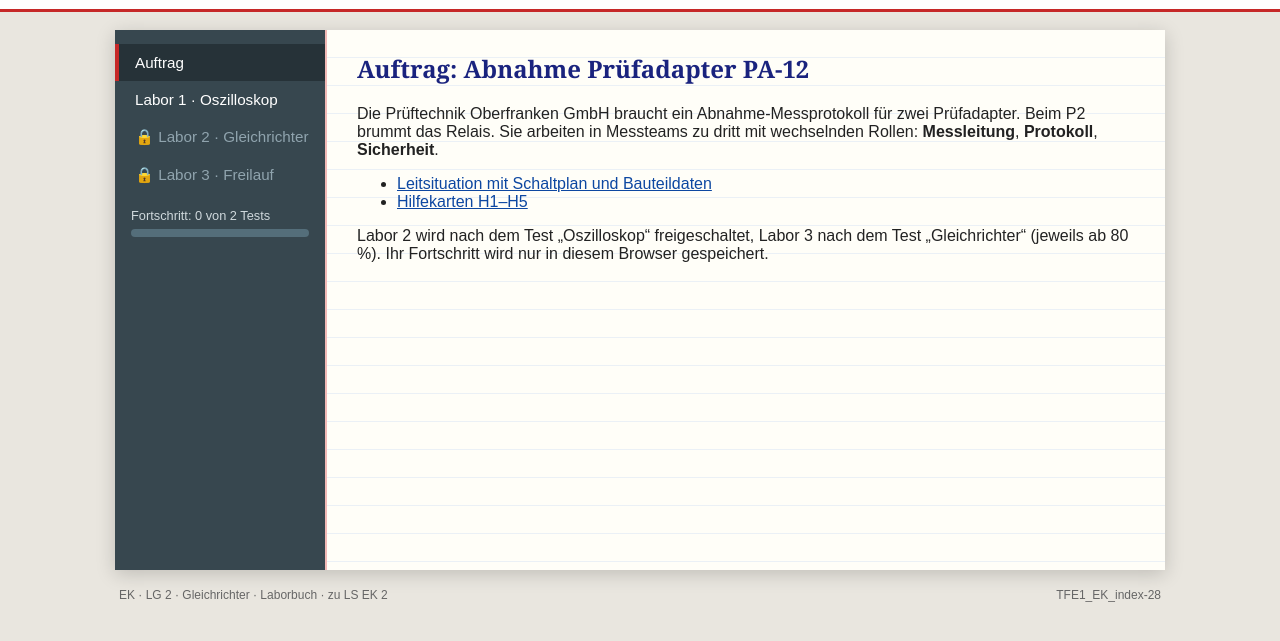
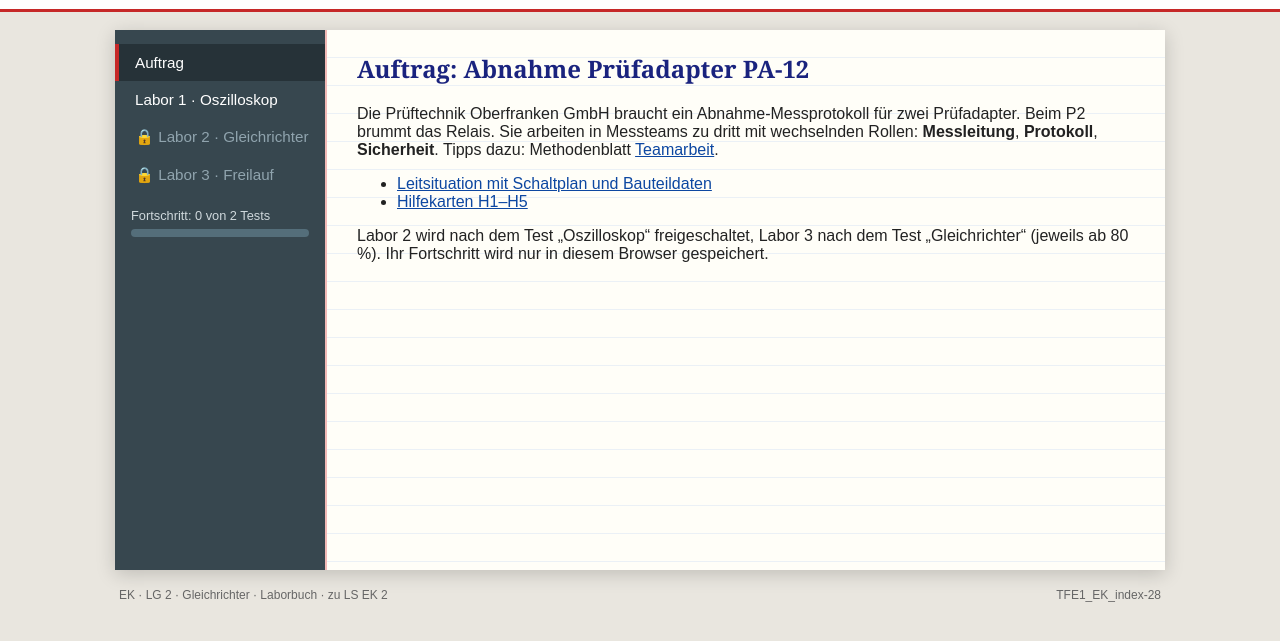
Before and after one commit to BS1-ET/TFE1-EK-02-Gleichrichter, a plain HTML site: page index.html in a window 1280 px wide. Shown: the part 71-712 px from the top of the page. Drawn offline with Linux system fonts and the light colour scheme.

Commit message:
Add files via upload

```diff
--- a/index.html
+++ b/index.html
@@ -36,7 +36,6 @@ button.sek{background:#555}
 input[type=text]{width:130px;padding:4px}
 table{border-collapse:collapse;margin:8px 0}td,th{border:1px solid #bbb;padding:4px 9px;font-size:.9rem}
 footer{max-width:1050px;margin:0 auto 20px;color:var(--grau);font-size:.75rem;display:flex;justify-content:space-between;padding:0 4px}
-a.geraet{display:inline-block;background:#1565c0;color:#fff!important;text-decoration:none;padding:6px 12px;border-radius:6px;font-weight:bold}
 </style>
 </head>
 <body>
@@ -50,10 +49,10 @@ a.geraet{display:inline-block;background:#1565c0;color:#fff!important;text-decor
 <script>
 const P='pdf/';
 const SEITEN=[
- {id:'auftrag',t:'Auftrag',html:`<h2>Auftrag: Abnahme Prüfadapter PA-12</h2><p>Die Prüftechnik Oberfranken GmbH braucht ein Abnahme-Messprotokoll für zwei Prüfadapter. Beim P2 brummt das Relais. Sie arbeiten in Messteams zu dritt mit wechselnden Rollen: <b>Messleitung</b>, <b>Protokoll</b>, <b>Sicherheit</b>.</p><ul><li><a target="_blank" rel="noopener" href="${P}TFE1_EK_110-Leitsituation-Gleichrichter-28.pdf">Leitsituation mit Schaltplan und Bauteildaten</a></li><li><a target="_blank" rel="noopener" href="${P}TFE1_EK_190-Hilfekarten-28.pdf">Hilfekarten H1–H5</a></li></ul><p>Labor 2 wird nach dem Test „Oszilloskop“ freigeschaltet, Labor 3 nach dem Test „Gleichrichter“ (jeweils ab 80 %). Ihr Fortschritt wird nur in diesem Browser gespeichert.</p>`},
- {id:'l1',t:'Labor 1 · Oszilloskop',html:`<h2>Labor 1 – Funktionsgenerator und Oszilloskop <span class="koord">Woche 7–8</span></h2><ul><li><a target="_blank" rel="noopener" href="${P}TFE1_EK_120-Infoblatt-Wechselgroessen-Oszilloskop-28.pdf">Infoblatt Wechselgrößen und Oszilloskop</a></li><li><a target="_blank" rel="noopener" href="${P}TFE1_EK_121-Labor1-Oszilloskop-28.pdf">Messprotokoll Labor 1</a></li></ul><p><a class="geraet" target="_blank" rel="noopener" href="geraete.html">▶ Kurzanleitung Laborgeräte</a> – IMOD (Netzteile, Funktionsgenerator), Multimeter ICOM und Oszilloskop TBS 1072C Schritt für Schritt mit Fotos. Öffnet in einem neuen Tab.</p><p><button class="los" onclick="starte('t026')">Test „Oszilloskop und Wechselgrößen“</button> <span id="b_t026"></span></p>`},
- {id:'l2',t:'Labor 2 · Gleichrichter',gate:'t026',html:`<h2>Labor 2 – Einpuls- und Brückengleichrichter, Prüfling P2 <span class="koord">Woche 9–11</span></h2><ul><li><a target="_blank" rel="noopener" href="${P}TFE1_EK_130-Infoblatt-Gleichrichter-28.pdf">Infoblatt Gleichrichterschaltungen</a></li><li><a target="_blank" rel="noopener" href="${P}TFE1_EK_131-Labor2-Gleichrichter-28.pdf">Messprotokoll Labor 2</a></li></ul><p><b>Achtung Masse-Falle:</b> Bei der Brückenschaltung die Oszilloskop-Masse nur am Minuspol anschließen.</p><p><button class="los" onclick="starte('t036')">Test „Gleichrichter“</button> <span id="b_t036"></span></p>`},
- {id:'l3',t:'Labor 3 · Freilauf',gate:'t036',html:`<h2>Labor 3 – Freilaufdiode und Abnahme <span class="koord">Woche 12</span></h2><ul><li><a target="_blank" rel="noopener" href="${P}TFE1_EK_140-Infoblatt-Dioden-im-Fahrzeug-28.pdf">Infoblatt Dioden im Fahrzeug</a></li><li><a target="_blank" rel="noopener" href="${P}TFE1_EK_141-Labor3-Freilauf-Abnahme-28.pdf">Messprotokoll Labor 3 und Abnahmeprotokoll</a></li><li><a target="_blank" rel="noopener" href="${P}TFE1_EK_191-Punktmatrix-28.pdf">Punktmatrix (Selbsteinschätzung)</a></li></ul><p>Abschluss: Laborabnahme durch die Lehrkraft.</p>`}
+ {id:'auftrag',t:'Auftrag',html:`<h2>Auftrag: Abnahme Prüfadapter PA-12</h2><p>Die Prüftechnik Oberfranken GmbH braucht ein Abnahme-Messprotokoll für zwei Prüfadapter. Beim P2 brummt das Relais. Sie arbeiten in Messteams zu dritt mit wechselnden Rollen: <b>Messleitung</b>, <b>Protokoll</b>, <b>Sicherheit</b>. Tipps dazu: Methodenblatt <a target="_blank" rel="noopener" href="https://bs1-et.github.io/BS1-Methoden/#teamarbeit">Teamarbeit</a>.</p><ul><li><a href="${P}TFE1_EK_110-Leitsituation-Gleichrichter-28.pdf">Leitsituation mit Schaltplan und Bauteildaten</a></li><li><a href="${P}TFE1_EK_190-Hilfekarten-28.pdf">Hilfekarten H1–H5</a></li></ul><p>Labor 2 wird nach dem Test „Oszilloskop“ freigeschaltet, Labor 3 nach dem Test „Gleichrichter“ (jeweils ab 80 %). Ihr Fortschritt wird nur in diesem Browser gespeichert.</p>`},
+ {id:'l1',t:'Labor 1 · Oszilloskop',html:`<h2>Labor 1 – Funktionsgenerator und Oszilloskop <span class="koord">Woche 7–8</span></h2><ul><li><a href="${P}TFE1_EK_120-Infoblatt-Wechselgroessen-Oszilloskop-28.pdf">Infoblatt Wechselgrößen und Oszilloskop</a></li><li><a href="${P}TFE1_EK_121-Labor1-Oszilloskop-28.pdf">Messprotokoll Labor 1</a></li></ul><p>Bedienblätter der Laborgeräte liegen am Platz (TBS 1072C, Toellner).</p><p><button class="los" onclick="starte('t026')">Test „Oszilloskop und Wechselgrößen“</button> <span id="b_t026"></span></p>`},
+ {id:'l2',t:'Labor 2 · Gleichrichter',gate:'t026',html:`<h2>Labor 2 – Einpuls- und Brückengleichrichter, Prüfling P2 <span class="koord">Woche 9–11</span></h2><ul><li><a href="${P}TFE1_EK_130-Infoblatt-Gleichrichter-28.pdf">Infoblatt Gleichrichterschaltungen</a></li><li><a href="${P}TFE1_EK_131-Labor2-Gleichrichter-28.pdf">Messprotokoll Labor 2</a></li></ul><p><b>Achtung Masse-Falle:</b> Bei der Brückenschaltung die Oszilloskop-Masse nur am Minuspol anschließen.</p><p><button class="los" onclick="starte('t036')">Test „Gleichrichter“</button> <span id="b_t036"></span></p>`},
+ {id:'l3',t:'Labor 3 · Freilauf',gate:'t036',html:`<h2>Labor 3 – Freilaufdiode und Abnahme <span class="koord">Woche 12</span></h2><ul><li><a href="${P}TFE1_EK_140-Infoblatt-Dioden-im-Fahrzeug-28.pdf">Infoblatt Dioden im Fahrzeug</a></li><li><a href="${P}TFE1_EK_141-Labor3-Freilauf-Abnahme-28.pdf">Messprotokoll Labor 3 und Abnahmeprotokoll</a></li><li><a href="${P}TFE1_EK_191-Punktmatrix-28.pdf">Punktmatrix (Selbsteinschätzung)</a></li></ul><p>Abschluss: Laborabnahme durch die Lehrkraft.</p>`}
 ];
 const TESTS={
  t026:{titel:'Test: Oszilloskop und Wechselgrößen',fragen:[
```
